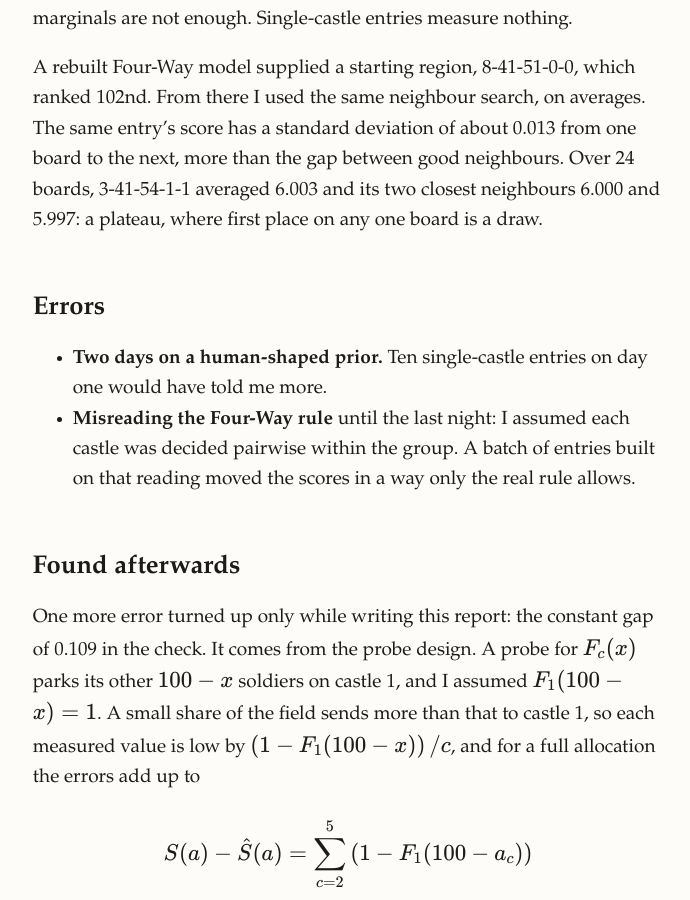
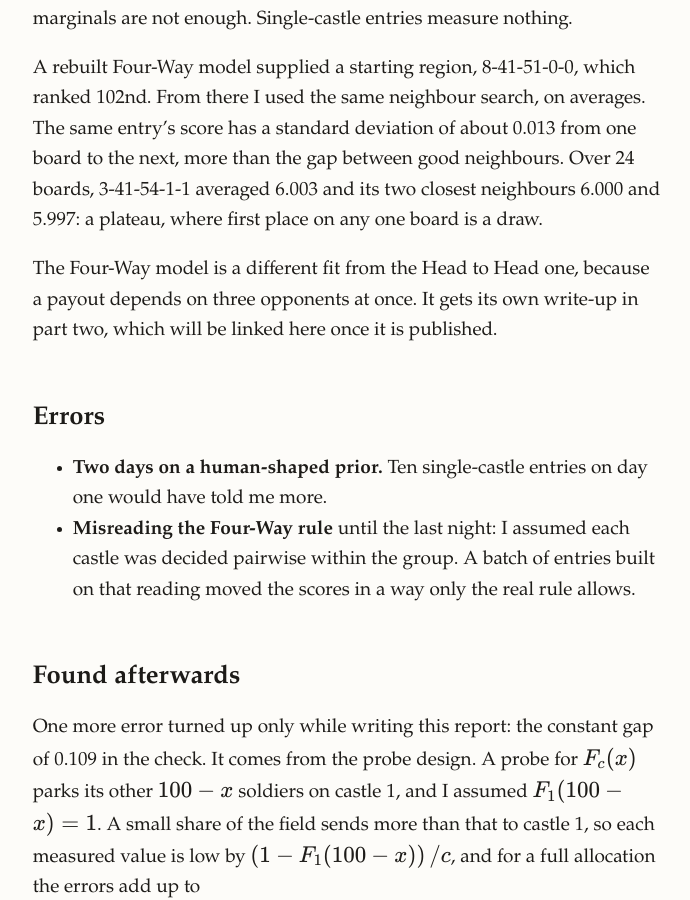
Before and after one commit to kinshu0/kinshu0.github.io, a Jekyll site: the page built from _posts/2026-11-22-castle-challenge.markdown, in a window 1280 px wide and 900 px high, scrolled down 11863 px. Shown: the whole window, without its empty margins (292-982 px from the left). Built offline with Jekyll 4.4.1, drawn with Linux system fonts in a browser that asks for light colours.

Commit message:
Castle post: note that the Four-Way model goes in part two
Co-Authored-By: Claude Fable 5.2 <noreply@anthropic.com>

```diff
--- a/_posts/2026-11-22-castle-challenge.markdown
+++ b/_posts/2026-11-22-castle-challenge.markdown
@@ -283,6 +283,8 @@ Four-Way is not separable. The payout depends on place in the group, which depen
 
 A rebuilt Four-Way model supplied a starting region, 8-41-51-0-0, which ranked 102nd. From there I used the same neighbour search, on averages. The same entry's score has a standard deviation of about 0.013 from one board to the next, more than the gap between good neighbours. Over 24 boards, 3-41-54-1-1 averaged 6.003 and its two closest neighbours 6.000 and 5.997: a plateau, where first place on any one board is a draw.
 
+The Four-Way model is a different fit from the Head to Head one, because a payout depends on three opponents at once. It gets its own write-up in part two, which will be linked here once it is published.
+
 ## Errors
 
 - **Two days on a human-shaped prior.** Ten single-castle entries on day one would have told me more.
```
